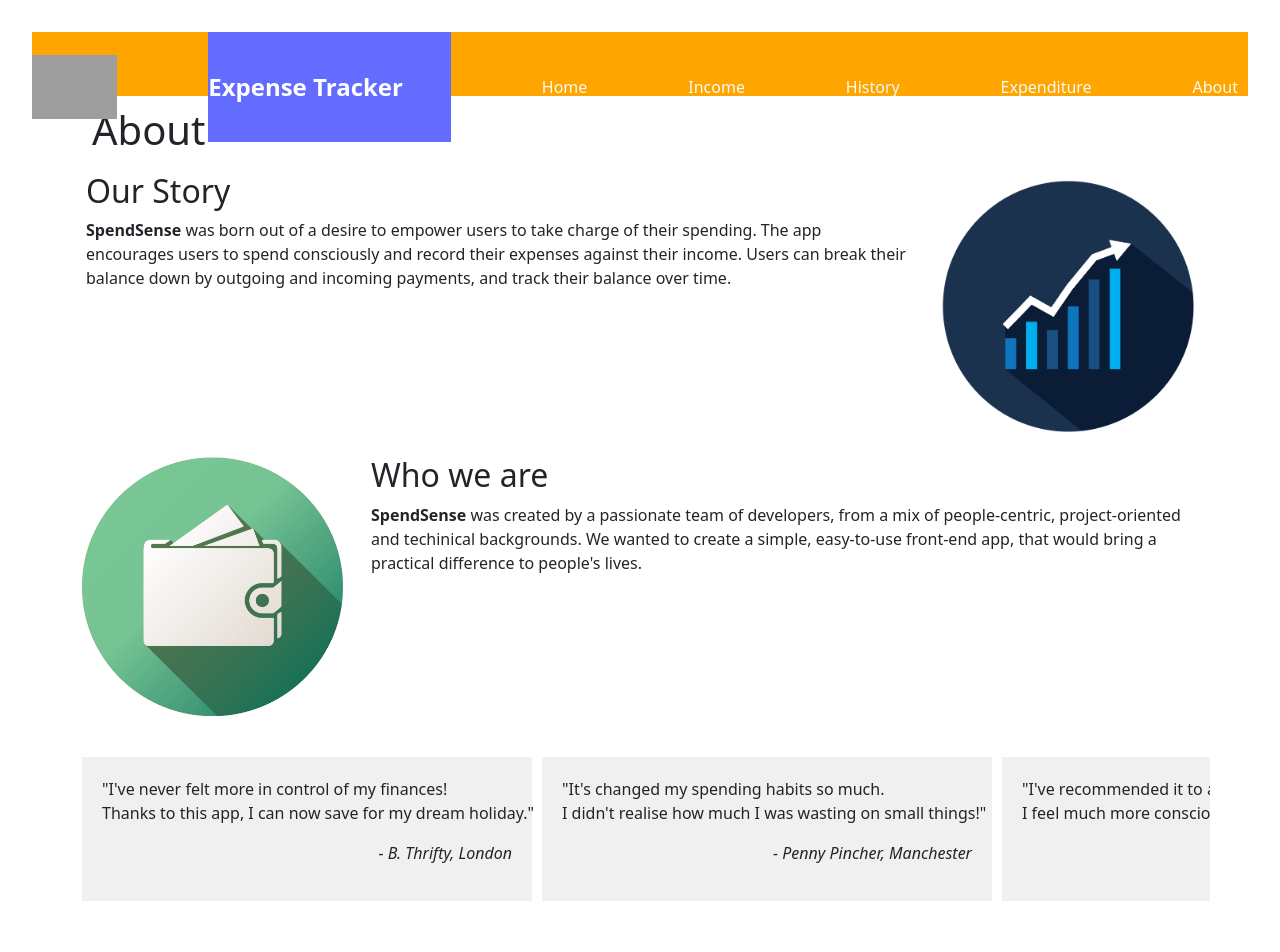
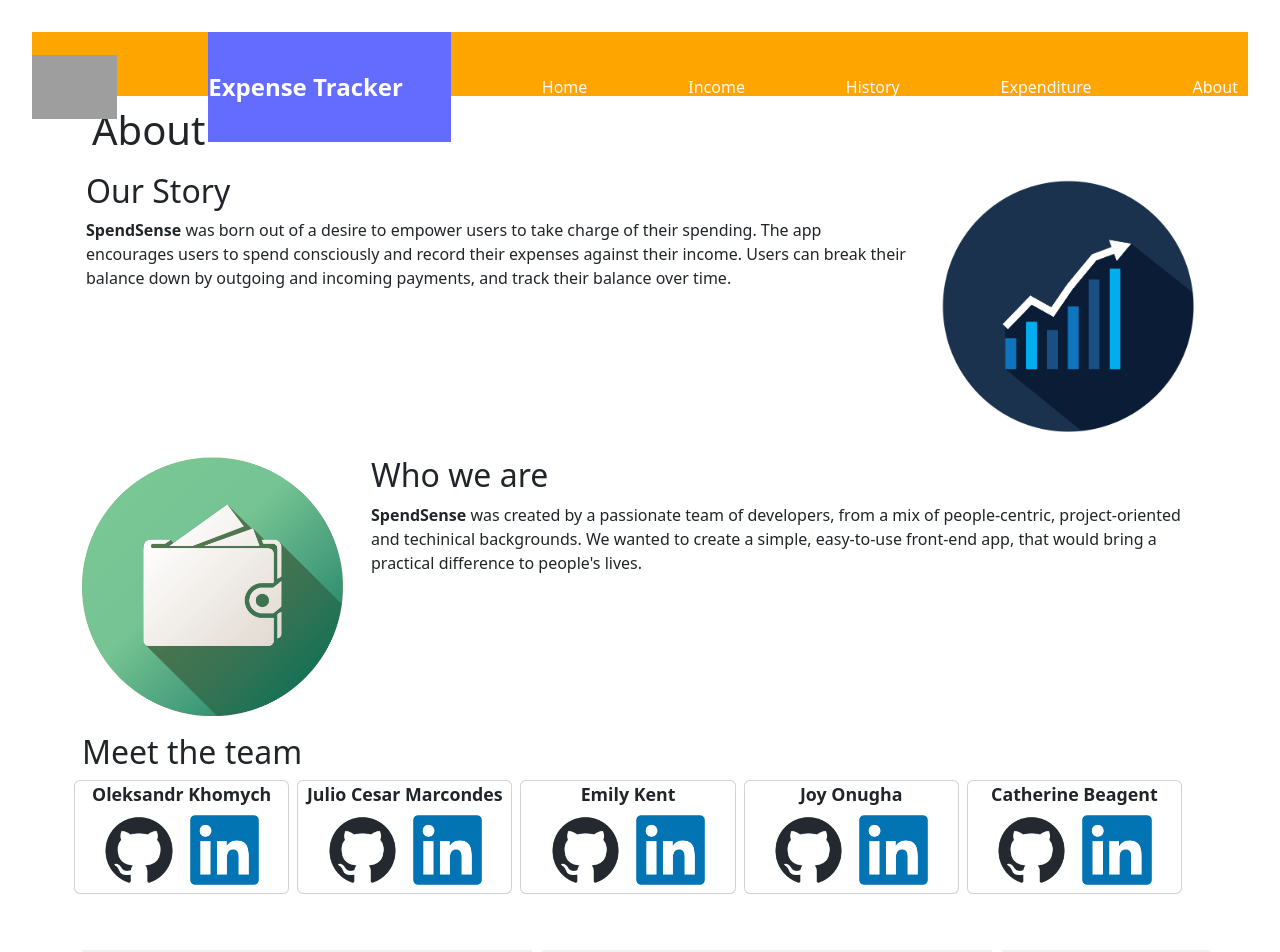
Before and after one commit to cgbea/Expenses-tracker, a React (Vite) app: page /about in a window 1280 px wide. Shown: the top 952 px of the page. Built offline with nearby package versions, Linux system fonts and the light colour scheme; grey boxes are pictures that could not be loaded.

Commit message:
added social links to about page

```diff
--- a/src/pages/About.css
+++ b/src/pages/About.css
@@ -7,3 +7,13 @@
     height: 30vh;
   }
 }
+.w-100 {
+  font-size: calc(5px + 1vw);
+}
+
+@media screen and (max-width: 575px) {
+  .w-100 {
+    font-size: 1em;
+  }
+
+}
--- a/src/pages/About.jsx
+++ b/src/pages/About.jsx
@@ -1,7 +1,9 @@
 import React from "react";
-import graph from '../assets/graph-up.png';
-import wallet from '../assets/wallet.png';
-import './About.css';
+import graph from "../assets/graph-up.png";
+import wallet from "../assets/wallet.png";
+import "./About.css";
+import github from "../assets/github-mark.png";
+import linkedin from "../assets/LinkedIn_icon.png";
 
 function About() {
   return (
@@ -31,40 +33,275 @@
       </div>
       <div className="row py-3">
         <div className="col-md-3">
-          <img
-            id="wallet"
-            src={wallet}
-            alt="wallet"
-            className="img-fluid"
-          />
+          <img id="wallet" src={wallet} alt="wallet" className="img-fluid" />
         </div>
         <div className="col-md-9">
           <div className="px-1" style={{ textAlign: "left" }}>
             <h2>Who we are</h2>
             <p>
-              <b>SpendSense</b> was created by a passionate team of developers, from a mix of people-centric, project-oriented and techinical backgrounds. We wanted to create a simple, easy-to-use front-end app, that would bring a practical difference to people's lives.
+              <b>SpendSense</b> was created by a passionate team of developers,
+              from a mix of people-centric, project-oriented and techinical
+              backgrounds. We wanted to create a simple, easy-to-use front-end
+              app, that would bring a practical difference to people's lives.
             </p>
           </div>
         </div>
+        <div className="row py-3" id="socials">
+          <div className="col-sm-12">
+            <h2>Meet the team</h2>
+          </div>
+          <div className="col-sm px-1">
+            <div
+              className="card w-100 fw-bolder"
+              style={{ padding: "0", textAlign: "center" }}
+            >
+              <div>Oleksandr Khomych</div>
+              <div id="icons">
+                <a
+                  className="p-2"
+                  href="https://github.com/Khomych1004"
+                  style={{ display: "inline-block", width: "40%" }}
+                >
+                  <img
+                    src={github}
+                    alt="GitHub"
+                    style={{ width: "100%", height: "auto" }}
+                  />
+                </a>
+                <a
+                  className="p-2"
+                  href="https://www.linkedin.com/in/o-khomych/"
+                  style={{ display: "inline-block", width: "40%" }}
+                >
+                  <img
+                    src={linkedin}
+                    alt="LinkedIn"
+                    style={{ width: "100%", height: "auto" }}
+                  />
+                </a>
+              </div>
+            </div>
+          </div>
+          <div className="col-sm px-1">
+            <div
+              className="card w-100 fw-bolder"
+              style={{ padding: "0", textAlign: "center" }}
+            >
+              <div>Julio Cesar Marcondes
+              </div>
+              <div id="icons">
+                <a
+                  className="p-2"
+                  href="https://github.com/jcesarmarcondes"
+                  style={{ display: "inline-block", width: "40%" }}
+                >
+                  <img
+                    src={github}
+                    alt="GitHub"
+                    style={{ width: "100%", height: "auto" }}
+                  />
+                </a>
+                <a
+                  className="p-2"
+                  href="https://www.linkedin.com/in/jcesarmarcondes/"
+                  style={{ display: "inline-block", width: "40%" }}
+                >
+                  <img
+                    src={linkedin}
+                    alt="LinkedIn"
+                    style={{ width: "100%", height: "auto" }}
+                  />
+                </a>
+              </div>
+            </div>
+          </div>
+          <div className="col-sm px-1">
+            <div
+              className="card w-100 fw-bolder"
+              style={{ padding: "0", textAlign: "center" }}
+            >
+              <div>Emily Kent
+              </div>
+              <div id="icons">
+                <a
+                  className="p-2"
+                  href="https://github.com/Embow24"
+                  style={{ display: "inline-block", width: "40%" }}
+                >
+                  <img
+                    src={github}
+                    alt="GitHub"
+                    style={{ width: "100%", height: "auto" }}
+                  />
+                </a>
+                <a
+                  className="p-2"
+                  href="https://www.linkedin.com/in/emily-kent-30b3912a3/"
+                  style={{ display: "inline-block", width: "40%" }}
+                >
+                  <img
+                    src={linkedin}
+                    alt="LinkedIn"
+                    style={{ width: "100%", height: "auto" }}
+                  />
+                </a>
+              </div>
+            </div>
+          </div>
+          <div className="col-sm px-1 fw-bolder">
+            <div
+              className="card w-100"
+              style={{ padding: "0", textAlign: "center" }}
+            >
+              <div>Joy Onugha
+              </div>
+              <div id="icons">
+                <a
+                  className="p-2"
+                  href="https://github.com/Joyonugha"
+                  style={{ display: "inline-block", width: "40%" }}
+                >
+                  <img
+                    src={github}
+                    alt="GitHub"
+                    style={{ width: "100%", height: "auto" }}
+                  />
+                </a>
+                <a
+                  className="p-2"
+                  href="https://www.linkedin.com/in/joy-onugha-807892271/"
+                  style={{ display: "inline-block", width: "40%" }}
+                >
+                  <img
+                    src={linkedin}
+                    alt="LinkedIn"
+                    style={{ width: "100%", height: "auto" }}
+                  />
+                </a>
+              </div>
+            </div>
+          </div>
+          <div className="col-sm px-1 fw-bolder">
+            <div
+              className="card w-100"
+              style={{ padding: "0", textAlign: "center" }}
+            >
+              <div>Catherine Beagent{" "}
+              </div>
+              <div id="icons">
+                <a
+                  className="p-2"
+                  href="https://github.com/cgbea"
+                  style={{ display: "inline-block", width: "40%" }}
+                >
+                  <img
+                    src={github}
+                    alt="GitHub"
+                    style={{ width: "100%", height: "auto" }}
+                  />
+                </a>
+                <a
+                  className="p-2"
+                  href="https://www.linkedin.com/in/catherine-beagent/"
+                  style={{ display: "inline-block", width: "40%" }}
+                >
+                  <img
+                    src={linkedin}
+                    alt="LinkedIn"
+                    style={{ width: "100%", height: "auto" }}
+                  />
+                </a>
+              </div>
+            </div>
+          </div>
+        </div>
       </div>
-      <div className="row testimonials-row py-4" style={{ overflowX: 'auto', whiteSpace: 'nowrap' }}>
+      <div
+        className="row testimonials-row py-4"
+        style={{ overflowX: "auto", whiteSpace: "nowrap" }}
+      >
         <div className="col">
-          <div className="testimonials-container" style={{ display: 'inline-block' }}>
-            <div className="testimonial-card" style={{ maxWidth: '450px', height: 'auto', wordWrap: 'break-word', display: 'inline-block', marginRight: '10px', backgroundColor: '#f0f0f0', padding: '20px' }}>
-              <p>"I've never felt more in control of my finances!<br></br> Thanks to this app, I can now save for my dream holiday."</p>
-              <p style={{ textAlign: 'right', fontStyle: 'italic' }}>- B. Thrifty, London </p>
+          <div
+            className="testimonials-container"
+            style={{ display: "inline-block" }}
+          >
+            <div
+              className="testimonial-card"
+              style={{
+                maxWidth: "450px",
+                height: "auto",
+                wordWrap: "break-word",
+                display: "inline-block",
+                marginRight: "10px",
+                backgroundColor: "#f0f0f0",
+                padding: "20px",
+              }}
+            >
+              <p>
+                "I've never felt more in control of my finances!<br></br> Thanks
+                to this app, I can now save for my dream holiday."
+              </p>
+              <p style={{ textAlign: "right", fontStyle: "italic" }}>
+                - B. Thrifty, London{" "}
+              </p>
             </div>
-            <div className="testimonial-card" style={{ maxWidth: '450px', height: 'auto', wordWrap: 'break-word', display: 'inline-block', marginRight: '10px', backgroundColor: '#f0f0f0', padding: '20px' }}>
-              <p>"It's changed my spending habits so much.<br></br>I didn't realise how much I was wasting on small things!"</p>
-              <p style={{ textAlign: 'right', fontStyle: 'italic' }}>- Penny Pincher, Manchester</p>
+            <div
+              className="testimonial-card"
+              style={{
+                maxWidth: "450px",
+                height: "auto",
+                wordWrap: "break-word",
+                display: "inline-block",
+                marginRight: "10px",
+                backgroundColor: "#f0f0f0",
+                padding: "20px",
+              }}
+            >
+              <p>
+                "It's changed my spending habits so much.<br></br>I didn't
+                realise how much I was wasting on small things!"
+              </p>
+              <p style={{ textAlign: "right", fontStyle: "italic" }}>
+                - Penny Pincher, Manchester
+              </p>
             </div>
-            <div className="testimonial-card" style={{ maxWidth: '450px', height: 'auto', wordWrap: 'break-word', display: 'inline-block', marginRight: '10px', backgroundColor: '#f0f0f0', padding: '20px' }}>
-              <p>"I've recommended it to all my friends.<br></br>I feel much more conscious about saving money now."</p>
-              <p style={{ textAlign: 'right', fontStyle: 'italic' }}>Bill Payer, Hull</p>
+            <div
+              className="testimonial-card"
+              style={{
+                maxWidth: "450px",
+                height: "auto",
+                wordWrap: "break-word",
+                display: "inline-block",
+                marginRight: "10px",
+                backgroundColor: "#f0f0f0",
+                padding: "20px",
+              }}
+            >
+              <p>
+                "I've recommended it to all my friends.<br></br>I feel much more
+                conscious about saving money now."
+              </p>
+              <p style={{ textAlign: "right", fontStyle: "italic" }}>
+                Bill Payer, Hull
+              </p>
             </div>
-            <div className="testimonial-card" style={{ width: '450px', display: 'inline-block', marginRight: '10px', backgroundColor: '#f0f0f0', padding: '20px' }}>
-              <p>"It's great to keep track of business expenses.<br></br>My end-of-month accounts are so much easier now."</p>
-              <p style={{ textAlign: 'right', fontStyle: 'italic' }}>Stella Sterling, Birmingham</p>
+            <div
+              className="testimonial-card"
+              style={{
+                width: "450px",
+                display: "inline-block",
+                marginRight: "10px",
+                backgroundColor: "#f0f0f0",
+                padding: "20px",
+              }}
+            >
+              <p>
+                "It's great to keep track of business expenses.<br></br>My
+                end-of-month accounts are so much easier now."
+              </p>
+              <p style={{ textAlign: "right", fontStyle: "italic" }}>
+                Stella Sterling, Birmingham
+              </p>
             </div>
           </div>
         </div>
```
Also changed, not shown: src/assets/LinkedIn_icon.png (added), src/assets/github-mark.png (added).
